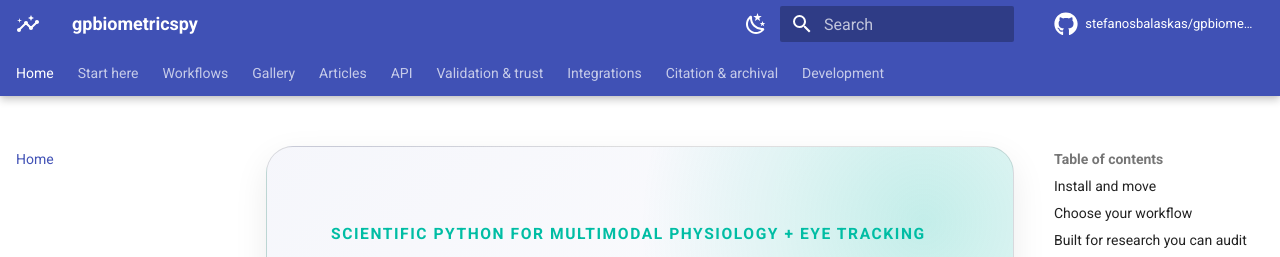
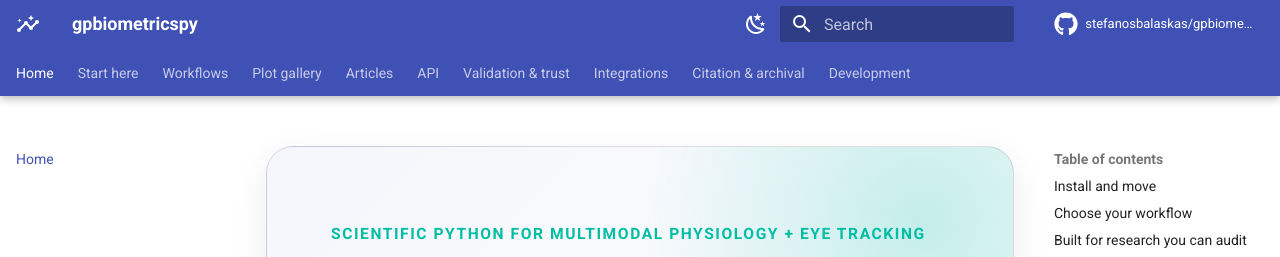
Before and after one commit to stefanosbalaskas/gpbiometricspy, an MkDocs documentation site: the page built from docs/index.md, in a window 1280 px wide. Shown: the top 257 px of the page. Built offline with MkDocs 1.6.1 and Material for MkDocs 9.7.7, drawn with Linux system fonts in a browser that asks for light colours; comment, search, counter and statistics services are not loaded.

Commit message:
Restore plot gallery navigation contract

```diff
--- a/mkdocs.yml
+++ b/mkdocs.yml
@@ -77,7 +77,7 @@ nav:
           - Multimodal alignment: examples/multimodal.md
           - Quality control + reporting: examples/quality-reporting.md
           - Interoperability: examples/interoperability.md
-  - Gallery: plot-gallery.md
+  - Plot gallery: plot-gallery.md
   - Articles:
       - Overview: articles/index.md
       - Start + overview:
```
